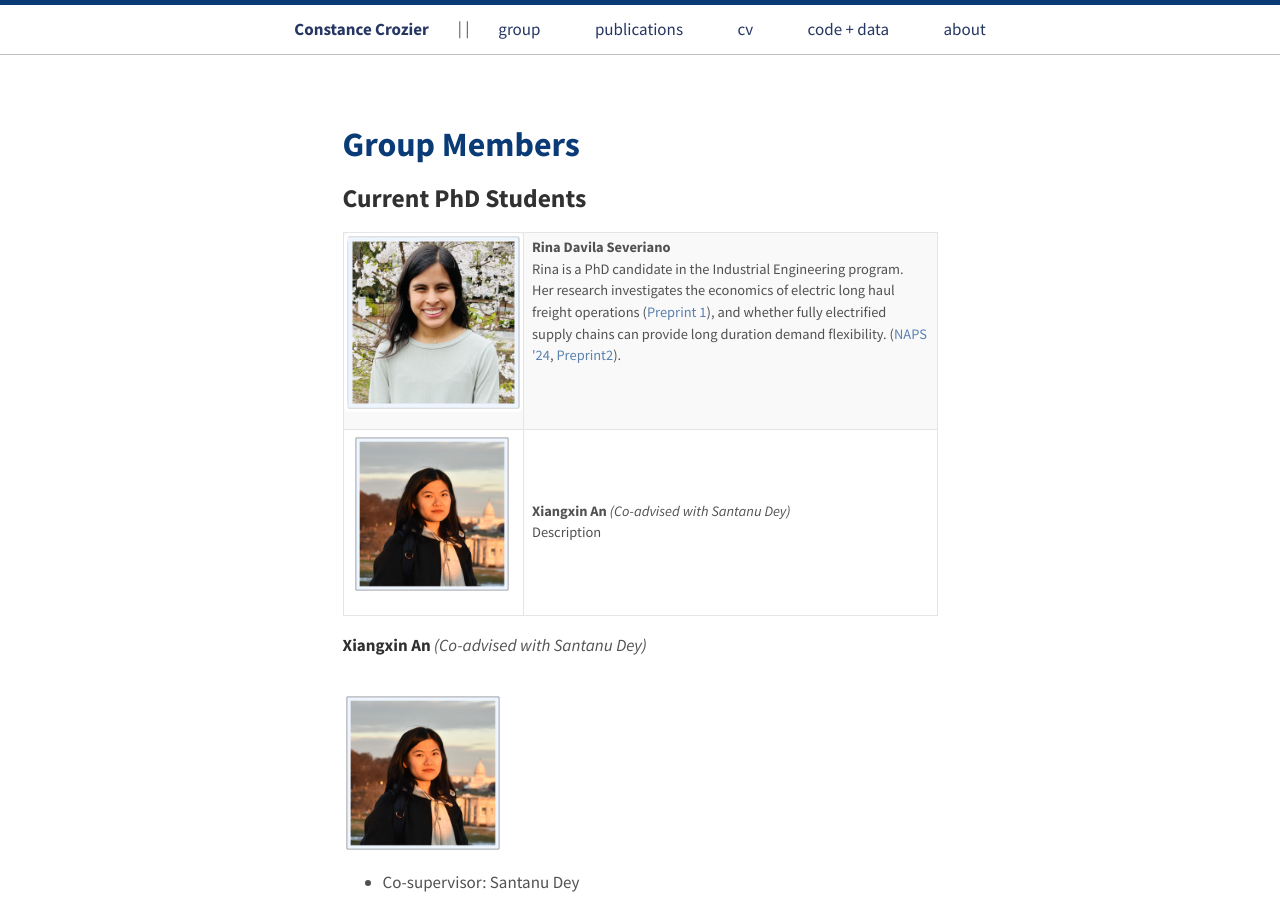
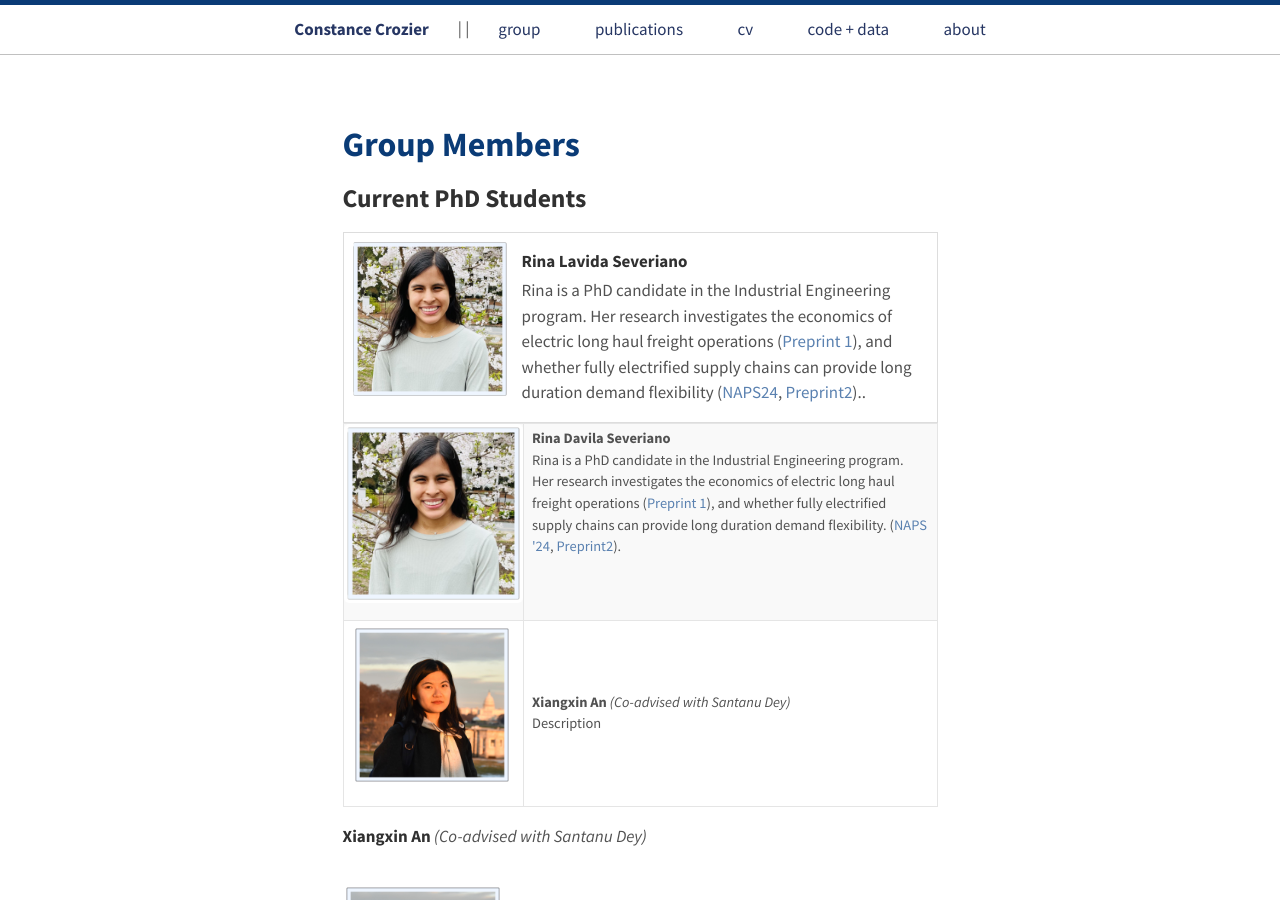
Before and after one commit to constancecrozier/constancecrozier.github.io, a Jekyll site: the page built from group.md, in a window 1280 px wide and 900 px high. Built offline with Jekyll 4.4.1, drawn with Linux system fonts in a browser that asks for light colours.

Commit message:
Update group.md

```diff
--- a/group.md
+++ b/group.md
@@ -4,6 +4,38 @@ title: Group Members
 ---
 
 <p style="text-align:center;"><h2>Current PhD Students</h2></p>
+
+<div style="
+  display: flex;
+  align-items: center;
+  gap: 12px;
+  border: 1px solid #ddd;
+  padding: 6px;
+">
+  <img
+    src="/images/headshot_rina.jpeg"
+    alt="Rina Lavida Severiano"
+    width="160"
+    style="
+      display: block;
+      width: 160px;
+      height: auto;
+      max-width: none;
+      flex: 0 0 160px;
+    "
+  >
+
+  <div style="flex: 1;">
+    <strong>Rina Lavida Severiano</strong>
+    <p style="margin: 4px 0 0;">
+      Rina is a PhD candidate in the Industrial Engineering program.
+      Her research investigates the economics of electric long haul
+      freight operations (<a href="https://arxiv.org/pdf/2505.05982">Preprint 1</a>),
+      and whether fully electrified supply chains can provide long duration
+      demand flexibility (<a href="files/naps_24.pdf">NAPS24</a>, <a href="https://arxiv.org/pdf/2505.05982">Preprint2</a>)..
+    </p>
+  </div>
+</div>
 
 <table style="width: 100%;">
   <tr>
```
